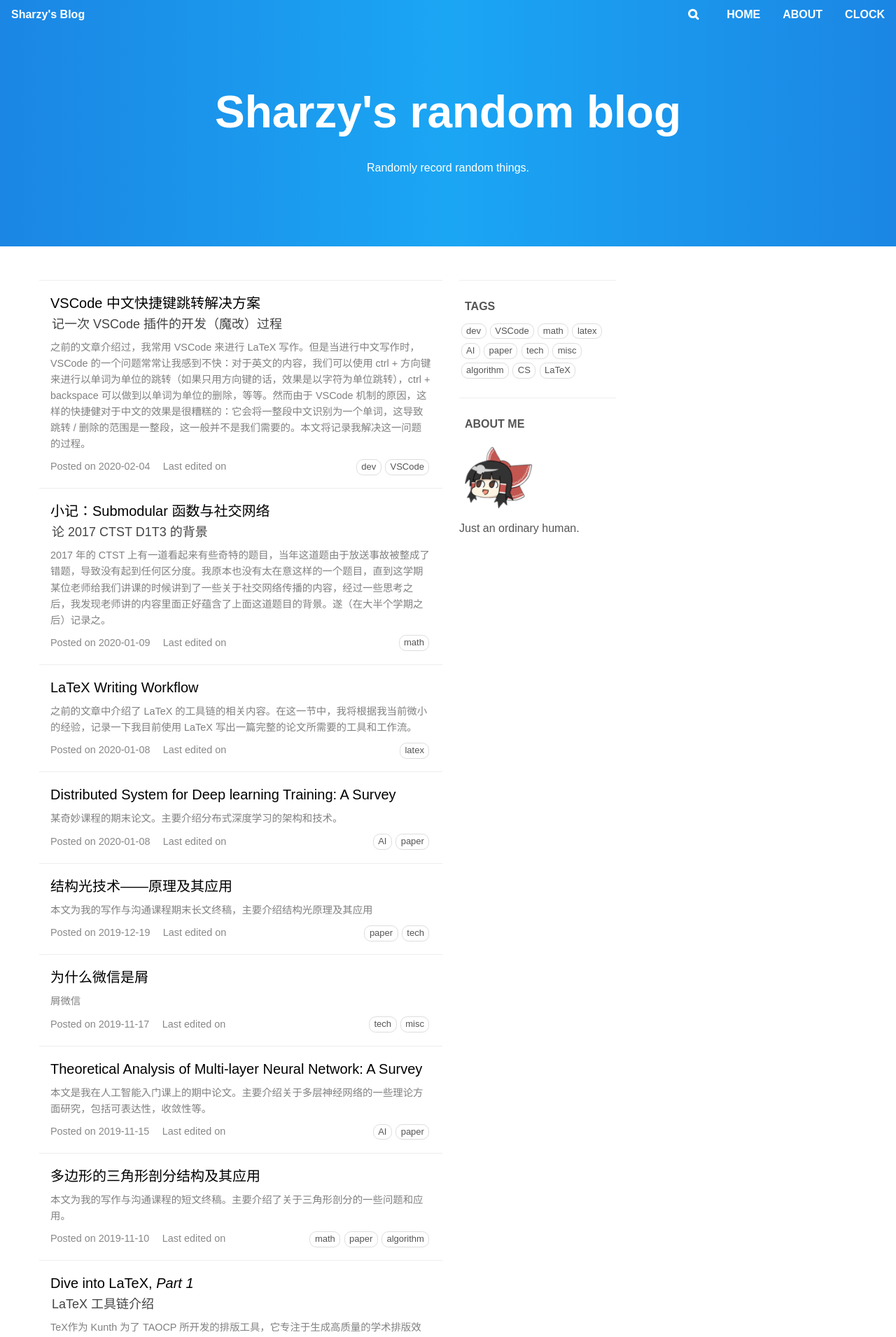
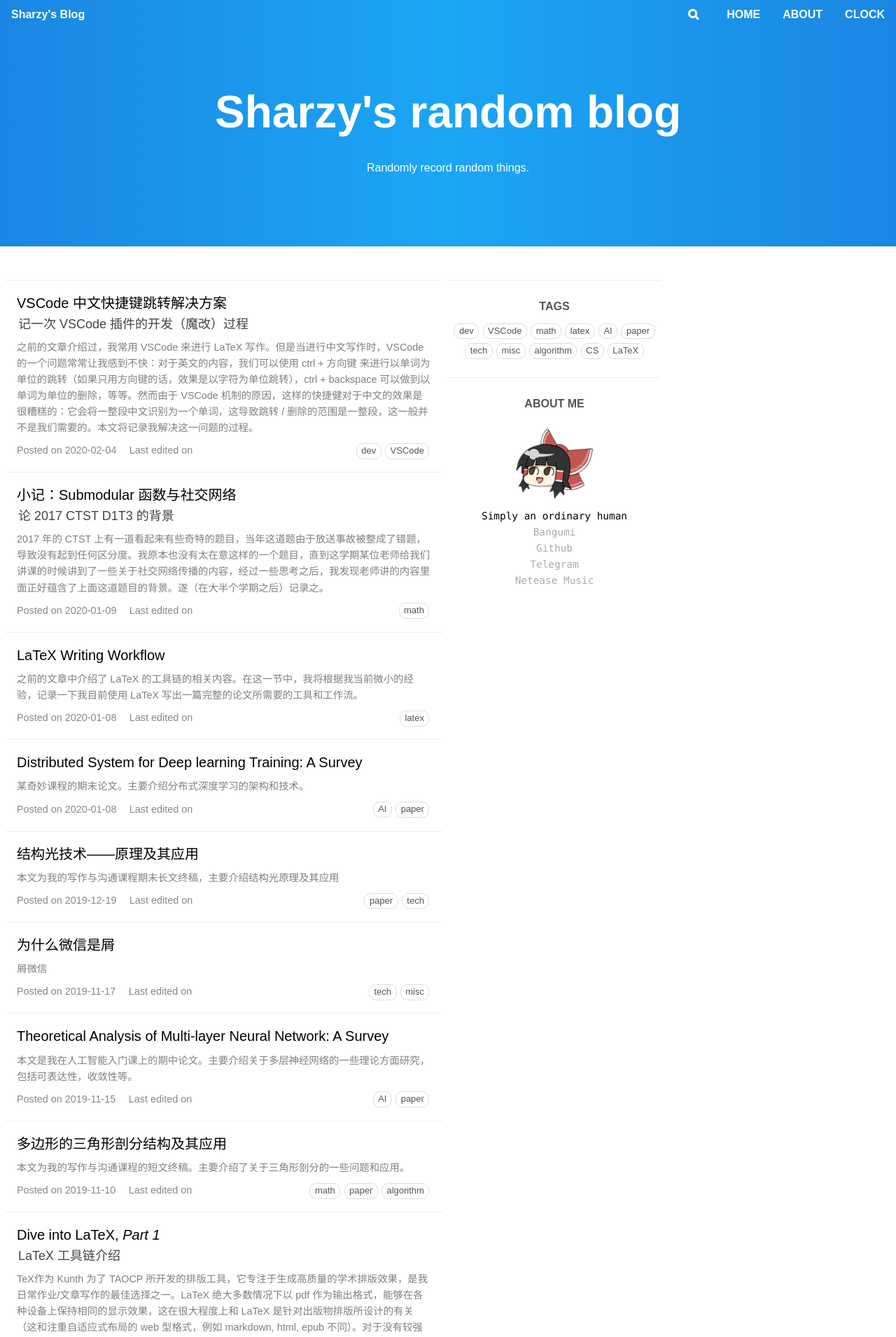
Before and after one commit to SharzyL/SharzyL.github.io, a Jekyll site: the page built from index.html, in a window 1280 px wide. Shown: the top 1910 px of the page at 70% size. Built offline with Jekyll 4.4.1, drawn with Linux system fonts in a browser that asks for light colours; nearby versions of some CDN libraries.

Commit message:
more css fix

```diff
--- a/_includes/nav_bar.html
+++ b/_includes/nav_bar.html
@@ -7,7 +7,7 @@
                 <label for="search-line" id="search-btn">
                     <a class="fa fa-search"></a>
                 </label>
-                <input type="text" id="search-line" class="search-line-hidden">
+                <input type="text" id="search-line" class="search-line-hidden" placeholder="Search by Google">
             </li>
             <li>
                 <a class="bold hover-underline" href="/">HOME</a>
--- a/assets/css/common.css
+++ b/assets/css/common.css
@@ -151,6 +151,10 @@ th, td {
     display: none!important;
 }
 
+.center {
+    text-align: center;
+}
+
 .bold {
     font-weight: bold;
     font-family: "Microsoft YaHei", Segoe, Arial, sans-serif;
@@ -236,6 +240,7 @@ body {
     font-size: 1em;
     color: #555555;
     margin: .5em;
+    text-align: center;
 }
 
 .main {
@@ -247,7 +252,6 @@ body {
 
 .main-text {
     margin-top: 2.5em;
-    border-bottom: 1px solid #eee;
 }
 
 .main-text > p:first-child {
@@ -444,6 +448,10 @@ footer * {
     transition: .5s width;
 }
 
+#search-line::placeholder {
+    color: rgba(255, 255, 255, .7);
+}
+
 .nav-detach #search-line {
     color: black;
     border-bottom-color: black;
@@ -502,8 +510,30 @@ footer * {
     top: 0;
 }
 
+#bio {
+    text-align: center;
+    font-family: Consolas, "Microsoft YaHei UI", Monospace, sans-serif;
+    font-size: .9em;
+}
+
+#bio > a {
+    display: block;
+    font-family: inherit;
+    color: #aaa;
+    transition: .3s;
+}
+
+#bio > a:hover {
+    color: black;
+}
+
 #toc > li {
     list-style: none;
+}
+
+#avatar {
+    display: block;
+    margin: auto;
 }
 
 .toc-link {
@@ -548,7 +578,7 @@ footer * {
     font-size: .9em;
 }
 
-img {
+article img {
     display: block;
     margin-left: auto;
     margin-right: auto;
@@ -653,6 +683,7 @@ img {
     .main-text {
         width: 100vw;
         padding: 1em;
+        border-bottom: 1px solid #eee;
     }
 
     .inline-block {
@@ -725,7 +756,7 @@ img {
 
     #toc, #sidebar-inner {
         width: 15em;
-        padding-left: 1em;
+        padding-right: 1em;
     }
 }
 
@@ -733,23 +764,30 @@ img {
 @media screen and (min-width: 40em) and (max-width: 79.999999999em) {
     .main {
         justify-content: flex-start;
+        border-bottom: 1px solid #eee;
     }
+
     .article-banner {
         padding-left: 3em;
     }
 
     .main-text {
-        width: 75%;
+        width: 75vw;
+        flex: none;
+    }
+
+    .main-text.post-article {
+        padding-left: 1em;
     }
 
     #sidebar {
-        width: 25%;
-        left: calc(75% - 1.5em);
+        width: 25vw;
+        left: 75vw;
+        flex: none;
     }
 
-    .main {
-        margin-left: 3em;
-        margin-right: 3em;
+    #toc, #sidebar-inner {
+        width: 100%;
     }
 }
 
@@ -761,6 +799,7 @@ img {
 
     .main-text {
         width: 50%;
+        border-bottom: 1px solid #eee;
     }
 
     .sidebar-detached {
--- a/assets/js/page_util.js
+++ b/assets/js/page_util.js
@@ -36,7 +36,7 @@ const init_toc = (article, toc_obj) => {
             `<a class="toc-link">${node.innerText}</a>`,
             {'class': `toc-${node.tagName.toLowerCase()}`}
         );
-        toc_item.addEventListener('click', () => scroll_to(node.innerText));
+        toc_item.addEventListener('click', () => scroll_to(node.id));
         toc_items.push(toc_item);
     }
 
--- a/index.html
+++ b/index.html
@@ -44,17 +44,22 @@ requirements:
 <div class="sidebar hidden-on-mobile" id="sidebar">
     <div id="sidebar-inner">
         <div class="sep-line" style="margin: 0 0 1.5em;"></div>
-        <h3 class="section-head"> TAGS</h3>
-        <div id="tags-list"></div>
+        <h3 class="section-head center"> TAGS</h3>
+        <div id="tags-list" class="center"></div>
         <a id="show-tags-a" class="hidden link">Show all articles</a>
-        <div class="sep-line" style="margin: 1.5em 0;"></div>
-        <h3 class="section-head"> ABOUT ME</h3>
+        <div class="sep-line center" style="margin: 1.5em 0;"></div>
+        <h3 class="section-head center"> ABOUT ME</h3>
         <a href="/about">
-            <img src="favicon.ico" style="margin-left: 0">
+            <img id="avatar" src="favicon.ico">
         </a>
-        <p class="bio">
-            Just an ordinary human.
-        </p>
+        <div id="bio">
+            Simply an ordinary human
+            <br>
+            <a href="https://bangumi.tv/user/430803">Bangumi</a>
+            <a href="https://github.com/sharzyl">Github</a>
+            <a href="https://https://t.me/SharzyL">Telegram</a>
+            <a href="https://music.163.com/#/user/home?id=91540849">Netease Music</a>
+        </div>
     </div>
 </div>
 
```
Also changed, not shown: assets/img/bangumi.jpg (added).
